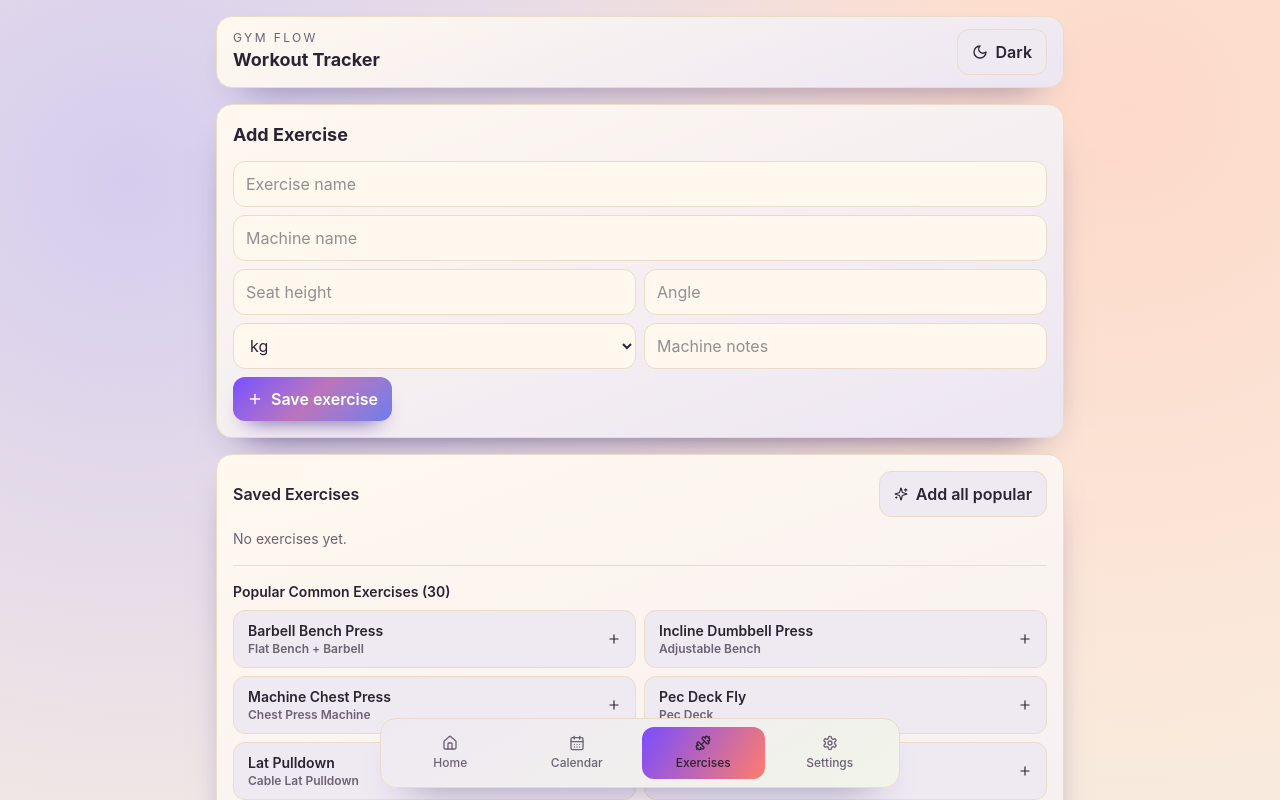
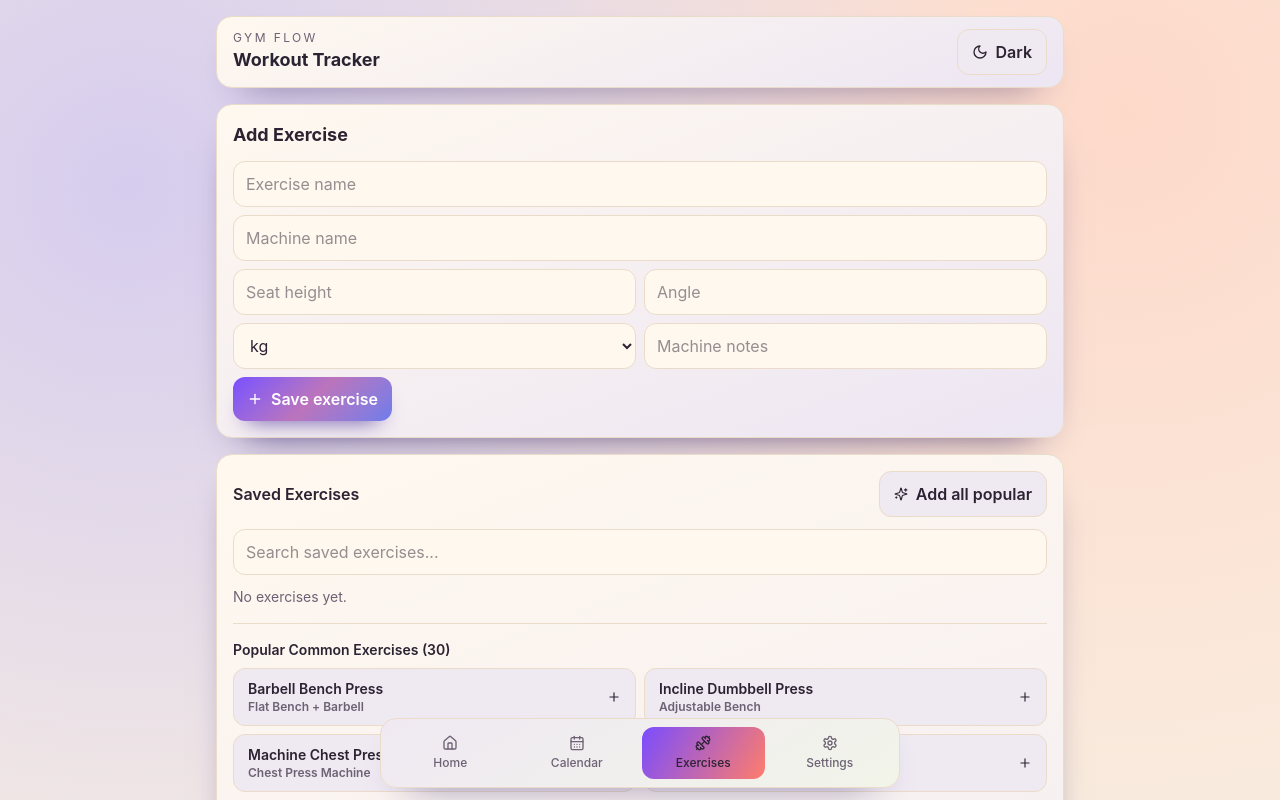
Before and after one commit to AbhyudayaGup/gym_tracker, a Next.js app: page /exercises in a window 1280 px wide. Shown: the top 800 px of the page. Built offline with nearby package versions, Linux system fonts and the light colour scheme.

Commit message:
added search box

```diff
--- a/app/exercises/page.tsx
+++ b/app/exercises/page.tsx
@@ -54,6 +54,7 @@ export default function ExercisesPage() {
   const [name, setName] = useState("");
   const [machine, setMachine] = useState<MachineSpec>(initialMachine);
   const [selectedExerciseId, setSelectedExerciseId] = useState("");
+  const [searchTerm, setSearchTerm] = useState("");
 
   const sortedExercises = useMemo(
     () => snapshot.exercises.slice().sort((a, b) => a.name.localeCompare(b.name)),
@@ -61,6 +62,20 @@ export default function ExercisesPage() {
   );
 
   const selectedExercise = sortedExercises.find((exercise) => exercise.id === selectedExerciseId) ?? null;
+
+  const filteredExercises = useMemo(() => {
+    const query = searchTerm.trim().toLowerCase();
+    if (!query) {
+      return sortedExercises;
+    }
+
+    return sortedExercises.filter(
+      (exercise) =>
+        exercise.name.toLowerCase().includes(query) ||
+        exercise.machine.machineName.toLowerCase().includes(query) ||
+        (exercise.machine.notes ?? "").toLowerCase().includes(query),
+    );
+  }, [searchTerm, sortedExercises]);
 
   const selectedExerciseLogs = useMemo(() => {
     if (!selectedExerciseId) {
@@ -230,13 +245,23 @@ export default function ExercisesPage() {
             Add all popular
           </button>
         </div>
+        <input
+          className="field mb-3"
+          placeholder="Search saved exercises..."
+          value={searchTerm}
+          onChange={(event) => setSearchTerm(event.target.value)}
+        />
         {sortedExercises.length === 0 ? (
           <p className="text-sm" style={{ color: "var(--muted)" }}>
             No exercises yet.
           </p>
+        ) : filteredExercises.length === 0 ? (
+          <p className="text-sm" style={{ color: "var(--muted)" }}>
+            No saved exercises match your search.
+          </p>
         ) : (
           <ul className="space-y-2">
-            {sortedExercises.map((exercise) => (
+            {filteredExercises.map((exercise) => (
               <li key={exercise.id}>
                 <button
                   type="button"
```
